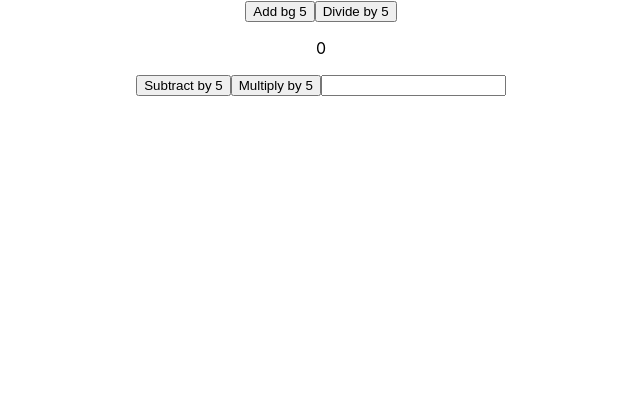
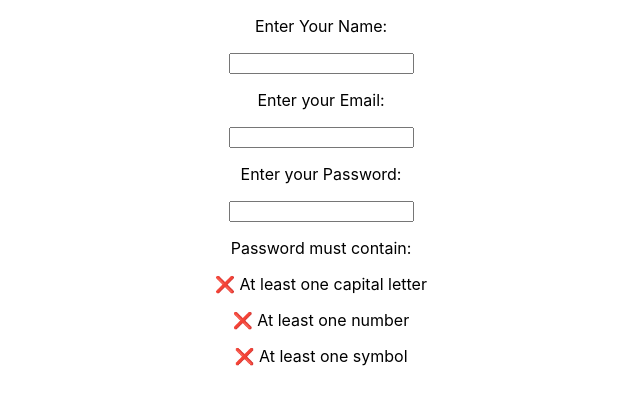
Before and after one commit to Smuhtasham/ForumValidation, a React (Create React App) app: page / in a window 1280 px wide. Shown: the top 404 px of the page, without its empty margins (319-959 px from the left). Built offline with nearby package versions, Linux system fonts and the light colour scheme.

Commit message:
Pass & Email Validation

```diff
--- a/src/App.js
+++ b/src/App.js
@@ -4,5 +4,4 @@ import Comp from "./Comp";
 function App() {
   return <Comp />;
 }
-
 export default App;
--- a/src/Comp.js
+++ b/src/Comp.js
@@ -2,35 +2,68 @@ import React, { useState } from "react";
 
 export default function Comp() {
   let text;
-  const [counter, setCounter] = useState(0);
+  // const [counter, setCounter] = useState(0);
   const [value, setValue] = useState("");
+  const [email, setEmail] = useState("");
+  const [password, setPassword] = useState("");
 
-  const Add = () => {
-    setCounter((prev) => prev + 5);
+  const validateEmail = (email) => {
+    const re = /^[^\s@]+@[^\s@]+\.[^\s@]+$/;
+    return re.test(String(email).toLowerCase());
   };
-  const Sub = () => {
-    setCounter((prev) => prev - 5);
+
+  const validatePassword = (password) => {
+    const hasCapital = /[A-Z]/.test(password);
+    const hasNumber = /\d/.test(password);
+    const hasSymbol = /[!@#$%^&*(),.?":{}|<>]/.test(password);
+    return { hasCapital, hasNumber, hasSymbol };
   };
-  const Mul = () => {
-    setCounter((prev) => prev * 5);
-  };
-  const Div = () => {
-    setCounter((prev) => prev / 5);
-  };
+
+  const passwordValidation = validatePassword(password);
+  // const Add = () => {
+  //   setCounter((prev) => prev + 5);
+  // };
+  // const Sub = () => {
+  //   setCounter((prev) => prev - 5);
+  // };
+  // const Mul = () => {
+  //   setCounter((prev) => prev * 5);
+  // };
+  // const Div = () => {
+  //   setCounter((prev) => prev / 5);
+  // };
   return (
     <div className="App">
-      <button onClick={Add}>Add bg 5</button>
+      {/* <button onClick={Add}>Add bg 5</button>
       <button onClick={Div}>Divide by 5</button>
       <p> {counter} </p>
       <button onClick={Sub}>Subtract by 5</button>
-      <button onClick={Mul}>Multiply by 5</button>
-
+      <button onClick={Mul}>Multiply by 5</button> */}
+      <p>Enter Your Name:</p>
       <input
         type="text"
         value={value}
         onChange={(e) => setValue(e.target.value)}
       />
       {value.length > 10 && <p>You add more than 10 characters.</p>}
+      <p>Enter your Email:</p>
+      <input type="email" value={email} onChange={(e)=>{setEmail(e.target.value)}} />
+      {!validateEmail(email) && email.length > 0 && <p>Please enter a valid email.</p>}
+      <p>Enter your Password:</p>
+      <input type="password" value={password} onChange={(e)=>setPassword(e.target.value)}/>
+      {console.log(password)}
+      <div>
+        <p>Password must contain:</p>
+        <p>
+          {passwordValidation.hasCapital ? "✅" : "❌"} At least one capital letter
+        </p>
+        <p>
+          {passwordValidation.hasNumber ? "✅" : "❌"} At least one number
+        </p>
+        <p>
+          {passwordValidation.hasSymbol ? "✅" : "❌"} At least one symbol
+        </p>
+      </div>
     </div>
   );
 }
```
